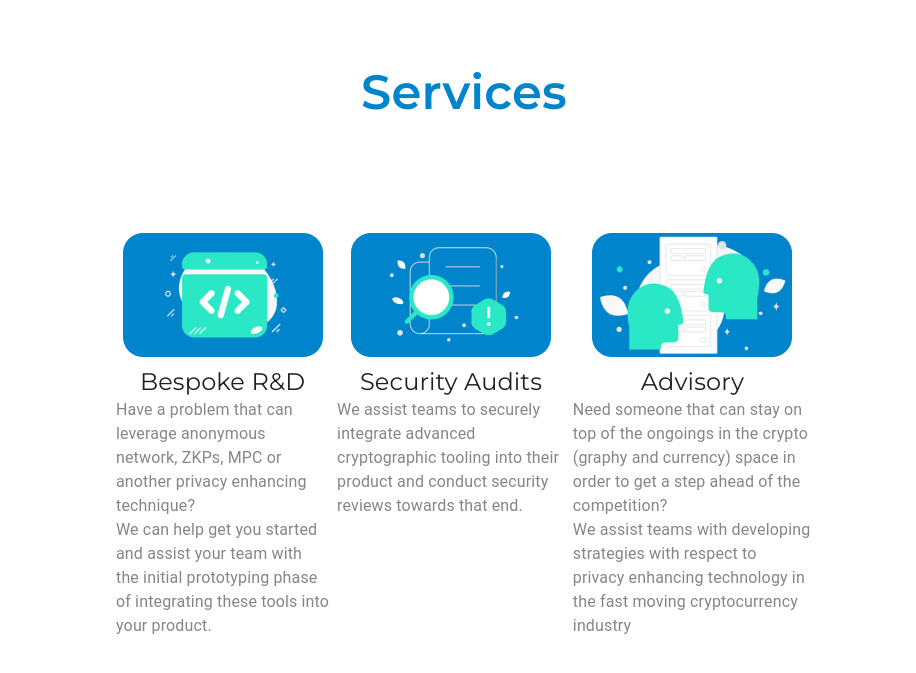
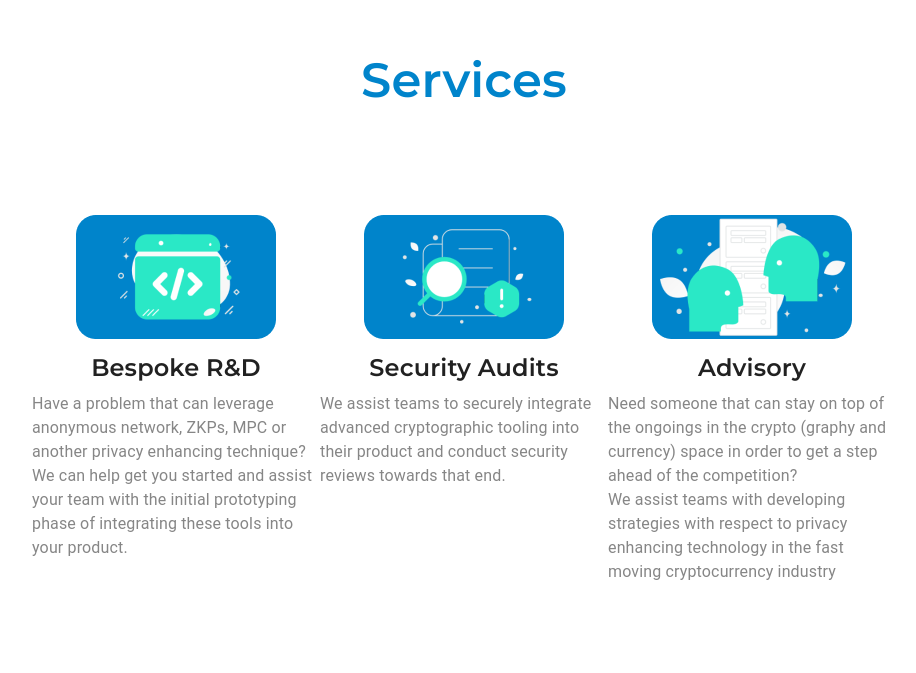
Before and after one commit to hashcloak/hashcloak.github.io, a React (Create React App) app: page / in a window 1280 px wide. Shown: the part 2561-3234 px from the top of the page, without its empty margins (176-1092 px from the left). Built offline with nearby package versions, Linux system fonts and the light colour scheme; a web font is replaced by a local one.

Commit message:
Updated service section

```diff
--- a/src/components/templates/Mission.tsx
+++ b/src/components/templates/Mission.tsx
@@ -2,7 +2,9 @@ import React from 'react';
 
 const Mission: React.FC = () => (
   <div className="custom-container-contents" id="mission">
-    <h2 className="custom-title">Our Mission</h2>
+    <div className="custom-header">
+      <h2 className="custom-header-title">Our Mission</h2>
+    </div>
     <div className="flex justify-between items-center">
       <img
         src="./assets/mission-image.png"
--- a/src/components/templates/Products.tsx
+++ b/src/components/templates/Products.tsx
@@ -4,7 +4,7 @@ import React from 'react';
 const Products: React.FC = () => (
   <div className="custom-container-contents bg-tertiary-light" id="products">
     <div className="custom-header">
-      <h2 className="custom-header-title">Products</h2>
+      <h2 className="custom-header-title m-4">Products</h2>
       <h5 className="font-bold">
         We build vertically-intergrated privacy products for the cryptocurrency
         space.
--- a/src/components/templates/Services.tsx
+++ b/src/components/templates/Services.tsx
@@ -1,84 +1,77 @@
 import React from 'react';
-import { makeStyles } from '@material-ui/core/styles';
-import bespoke from '../../assets/services-bespoke.png';
-import audits from '../../assets/services-audits.png';
-import advisory from '../../assets/services-advisory.png';
 
-const useStyles = makeStyles(({ breakpoints, palette }) => ({
-  container: {
-    display: 'flex',
-    alignItems: 'center',
-    flexDirection: 'column',
-    padding: '.7rem 18rem',
-    paddingBottom: '10rem',
-    [breakpoints.down('md')]: {
-      paddingRight: '8rem',
-      paddingLeft: '8rem',
-    },
-    [breakpoints.down('sm')]: {
-      paddingRight: '8rem',
-      paddingLeft: '8rem',
-    },
-    [breakpoints.down('xs')]: {
-      padding: '5rem 2rem',
-    },
-  },
-  header: {
-    textAlign: 'center',
-    marginTop: '10rem !important',
-    marginBottom: '5rem !important',
-    [breakpoints.down('sm')]: {
-      width: '100%',
-    },
-    [breakpoints.down('xs')]: {
-      marginTop: '0 !important',
-      marginBottom: '2rem !important',
-    },
-  },
-  title: {
-    color: palette.primary.dark,
-    fontWeight: 'bold',
-    marginBottom: '2rem !important',
-  },
+// const useStyles = makeStyles(({ breakpoints, palette }) => ({
+//   container: {
+//     display: 'flex',
+//     alignItems: 'center',
+//     flexDirection: 'column',
+//     padding: '.7rem 18rem',
+//     paddingBottom: '10rem',
+//     [breakpoints.down('md')]: {
+//       paddingRight: '8rem',
+//       paddingLeft: '8rem',
+//     },
+//     [breakpoints.down('sm')]: {
+//       paddingRight: '8rem',
+//       paddingLeft: '8rem',
+//     },
+//     [breakpoints.down('xs')]: {
+//       padding: '5rem 2rem',
+//     },
+//   },
+//   header: {
+//     textAlign: 'center',
+//     marginTop: '10rem !important',
+//     marginBottom: '5rem !important',
+//     [breakpoints.down('sm')]: {
+//       width: '100%',
+//     },
+//     [breakpoints.down('xs')]: {
+//       marginTop: '0 !important',
+//       marginBottom: '2rem !important',
+//     },
+//   },
+//   title: {
+//     color: palette.primary.dark,
+//     fontWeight: 'bold',
+//     marginBottom: '2rem !important',
+//   },
 
-  contents: {
-    display: 'flex',
-    alignItems: 'start',
-    [breakpoints.down('sm')]: {
-      flexDirection: 'column',
-    },
-  },
-  content: {
-    display: 'flex',
-    flexDirection: 'column',
-    alignItems: 'center',
-    margin: '0 4px',
-    maxWidth: '300px',
-    [breakpoints.down('sm')]: {
-      marginBottom: '4px',
-    },
-  },
-  contentTitle: {
-    marginTop: '4px',
-  },
-  description: {
-    color: '#868686',
-  },
-}));
+//   contents: {
+//     display: 'flex',
+//     alignItems: 'start',
+//     [breakpoints.down('sm')]: {
+//       flexDirection: 'column',
+//     },
+//   },
+//   content: {
+//     display: 'flex',
+//     flexDirection: 'column',
+//     alignItems: 'center',
+//     margin: '0 4px',
+//     maxWidth: '300px',
+//     [breakpoints.down('sm')]: {
+//       marginBottom: '4px',
+//     },
+//   },
+//   contentTitle: {
+//     marginTop: '4px',
+//   },
+//   description: {
+//     color: '#868686',
+//   },
+// }));
 
-const Services: React.FC = () => {
-  const classes = useStyles();
-
-  return (
-    <div className={classes.container} id="services">
-      <div className={classes.header}>
-        <h2 className={classes.title}>Services</h2>
+const Services: React.FC = () => (
+  <div className="custom-container-contents" id="services">
+    <div className="custom-header">
+      <h2 className="custom-header-title">Services</h2>
     </div>
-      <div className={classes.contents}>
-        <div className={classes.content}>
-          <img src={bespoke} alt="Bespoke" />
-          <h5 className={classes.contentTitle}>Bespoke R&amp;D</h5>
-          <p className={classes.description}>
+    <div className="custom-contents items-start">
+      <div className="flex py-2.5 flex-col w-72 items-center">
+        <img src="./assets/services-bespoke.png" alt="Bespoke" />
+        <h5 className="font-bold lg:py-2 py-1">Bespoke R&amp;D</h5>
+        <p className="text-secondary-dark">
           Have a problem that can leverage anonymous network, ZKPs, MPC or
           another privacy enhancing technique?
           <br />
@@ -86,18 +79,18 @@ const Services: React.FC = () => {
           prototyping phase of integrating these tools into your product.
         </p>
       </div>
-        <div className={classes.content}>
-          <img src={audits} alt="security-audits" />
-          <h5 className={classes.contentTitle}>Security Audits</h5>
-          <p className={classes.description}>
+      <div className="flex py-2.5 flex-col w-72 items-center">
+        <img src="./assets/services-audits.png" alt="security-audits" />
+        <h5 className="font-bold lg:py-2 py-1">Security Audits</h5>
+        <p className="text-secondary-dark">
           We assist teams to securely integrate advanced cryptographic tooling
           into their product and conduct security reviews towards that end.
         </p>
       </div>
-        <div className={classes.content}>
-          <img src={advisory} alt="advisory" />
-          <h5 className={classes.contentTitle}>Advisory</h5>
-          <p className={classes.description}>
+      <div className="flex py-2.5 flex-col w-72 items-center">
+        <img src="./assets/services-advisory.png" alt="advisory" />
+        <h5 className="font-bold lg:py-2 py-1">Advisory</h5>
+        <p className="text-secondary-dark">
           Need someone that can stay on top of the ongoings in the crypto
           (graphy and currency) space in order to get a step ahead of the
           competition?
@@ -109,6 +102,5 @@ const Services: React.FC = () => {
     </div>
   </div>
 );
-};
 
 export default Services;
--- a/src/index.css
+++ b/src/index.css
@@ -59,7 +59,7 @@
   }
 
   .custom-header-title {
-    @apply custom-title mt-0 mb-4;
+    @apply text-primary-dark font-bold mt-0 mb-4;
   }
 
   .custom-contents {
```
Lines whose indentation alone changed are shown as unchanged.
